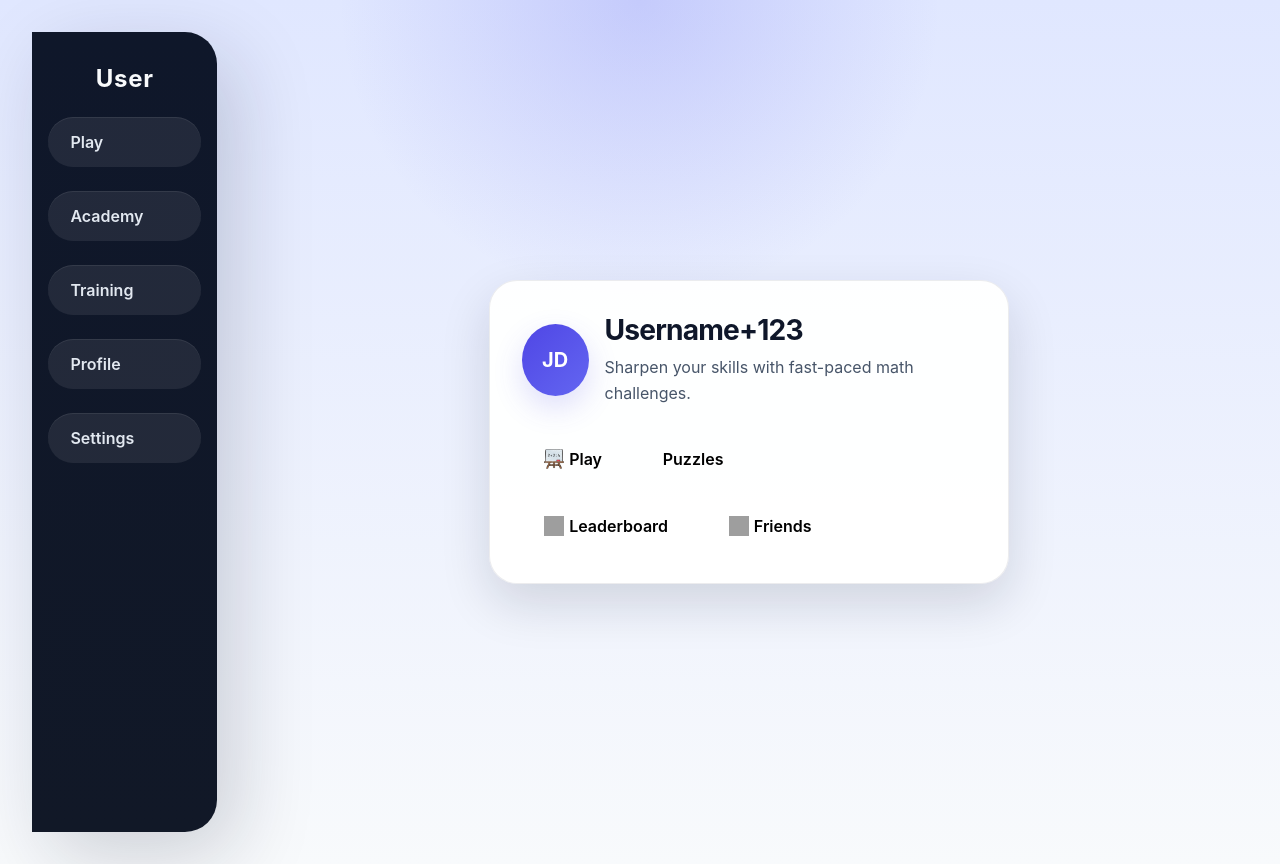
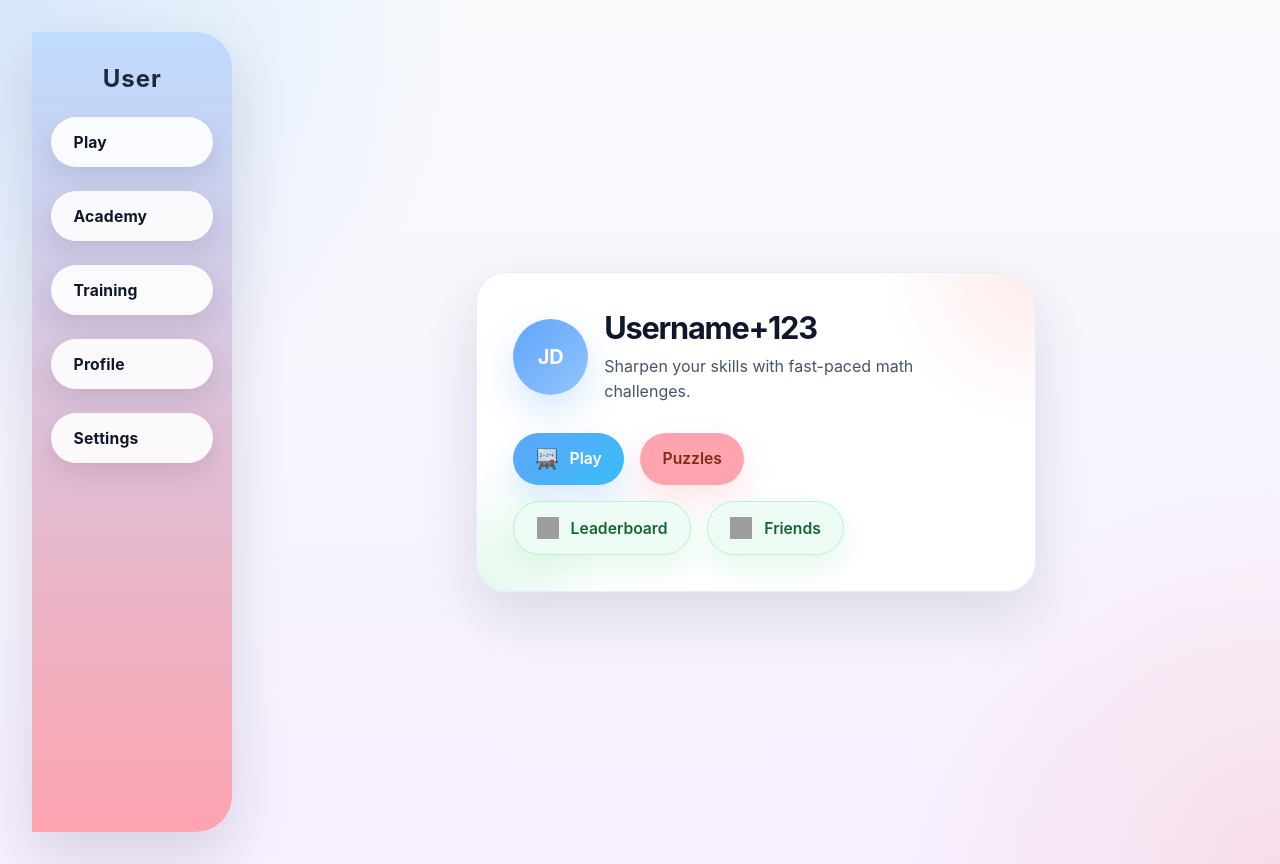
Before and after one commit to Shemuel-bot/PandaMath, a React app in the folder Frontend/: page / in a window 1280 px wide. Built offline with nearby package versions, Linux system fonts and the light colour scheme; grey boxes are pictures that could not be loaded; the HTML template or start-up script is replaced by a standard one.

Commit message:
Refactor styles for App, MainScreenCenter, and Sidebar components; enhance layout, button designs, and background gradients

```diff
--- a/Frontend/src/App.css
+++ b/Frontend/src/App.css
@@ -1,3 +1,24 @@
+:root {
+    color-scheme: light;
+    font-family: Inter, ui-sans-serif, system-ui, -apple-system, BlinkMacSystemFont, 'Segoe UI', sans-serif;
+}
+
+html, body, #root {
+    min-height: 100%;
+}
+
+body {
+    margin: 0;
+    background: radial-gradient(circle at top left, rgba(96, 165, 250, 0.22), transparent 30%),
+                radial-gradient(circle at bottom right, rgba(248, 113, 113, 0.15), transparent 25%),
+                linear-gradient(180deg, #f8fafc 0%, #f7f0ff 100%);
+    color: #0f172a;
+}
+
+button {
+    font: inherit;
+}
+
 .top-container{
     display: flex;
     min-height: 100vh;
@@ -6,6 +27,8 @@
     gap: 2rem;
     width: 100%;
     padding: 2rem;
+    position: relative;
+    z-index: 1;
 }
 
 @media (max-width: 900px) {
--- a/Frontend/src/css/mainScreenCenter.module.css
+++ b/Frontend/src/css/mainScreenCenter.module.css
@@ -7,40 +7,53 @@
 }
 
 .card {
-    width: min(100%, 520px);
-    background: rgba(255, 255, 255, 0.95);
-    border-radius: 28px;
-    padding: 2rem;
-    box-shadow: 0 20px 50px rgba(15, 23, 42, 0.14);
-    border: 1px solid rgba(15, 23, 42, 0.08);
+    width: min(100%, 560px);
+    background: rgba(255, 255, 255, 0.96);
+    border-radius: 30px;
+    padding: 2.25rem;
+    box-shadow: 0 24px 60px rgba(15, 23, 42, 0.12);
+    border: 1px solid rgba(96, 165, 250, 0.18);
     display: flex;
     flex-direction: column;
     gap: 1.75rem;
+    position: relative;
+    overflow: hidden;
+}
+
+.card::before {
+    content: '';
+    position: absolute;
+    inset: 0;
+    background: radial-gradient(circle at top right, rgba(248, 113, 113, 0.14), transparent 24%),
+                radial-gradient(circle at bottom left, rgba(34, 197, 94, 0.12), transparent 20%);
+    pointer-events: none;
 }
 
 .userSection {
     display: flex;
     align-items: center;
     gap: 1rem;
+    position: relative;
+    z-index: 1;
 }
 
 .userImage {
-    width: 72px;
-    height: 72px;
+    width: 76px;
+    height: 76px;
     border-radius: 50%;
-    background: linear-gradient(135deg, #4f46e5 0%, #6366f1 100%);
+    background: linear-gradient(135deg, #60a5fa 0%, #93c5fd 100%);
     color: #fff;
     display: grid;
     place-items: center;
     font-weight: 700;
     font-size: 1.25rem;
-    box-shadow: 0 12px 30px rgba(79, 70, 229, 0.18);
+    box-shadow: 0 16px 35px rgba(96, 165, 250, 0.25);
 }
 
 .userInfo h1 {
     margin: 0;
-    font-size: clamp(1.75rem, 2.2vw, 2.3rem);
-    letter-spacing: -0.03em;
+    font-size: clamp(1.85rem, 2.4vw, 2.4rem);
+    letter-spacing: -0.04em;
     color: #0f172a;
 }
 
@@ -48,9 +61,12 @@
     margin: 0.5rem 0 0;
     color: #475569;
     line-height: 1.6;
+    max-width: 36rem;
 }
 
 .actions {
+    position: relative;
+    z-index: 1;
     display: grid;
     gap: 1rem;
 }
@@ -62,24 +78,46 @@
 }
 
 button {
-    display: flex;
-    gap: 5px;
+    display: inline-flex;
+    align-items: center;
+    gap: 0.75rem;
     border: none;
     border-radius: 999px;
     padding: 0.95rem 1.4rem;
     font-weight: 600;
-    background: transparent;
+    font-size: 0.98rem;
     transition: transform 0.2s ease, box-shadow 0.2s ease, background-color 0.2s ease;
 }
 
 button:hover {
-    transform: translateY(-1px);
+    transform: translateY(-2px);
     cursor: pointer;
 }
 
+button img {
+    width: 22px;
+    height: 22px;
+}
 
+.primaryButton {
+    background: linear-gradient(135deg, #60a5fa 0%, #38bdf8 100%);
+    color: #fff;
+    box-shadow: 0 14px 30px rgba(96, 165, 250, 0.24);
+}
 
-.img{
-    width: 20px;
-    height: 20px;
+.secondaryButton {
+    background: linear-gradient(135deg, #fda4af 0%, #fda4af 100%);
+    color: #7c2d12;
+    box-shadow: 0 14px 30px rgba(251, 113, 133, 0.18);
 }
+
+.outlineButton {
+    background: rgba(236, 253, 245, 0.95);
+    color: #166534;
+    border: 1px solid rgba(34, 197, 94, 0.24);
+    box-shadow: 0 12px 28px rgba(34, 197, 94, 0.12);
+}
+
+.outlineButton:hover {
+    background: rgba(34, 197, 94, 0.08);
+}
--- a/Frontend/src/css/sideBar.module.css
+++ b/Frontend/src/css/sideBar.module.css
@@ -4,35 +4,36 @@
     align-items: center;
     gap: 1.5rem;
     min-height: 100vh;
-    width: 220px;
-    padding: 2rem 1rem;
-    background: linear-gradient(180deg, #0f172a 0%, #111827 100%);
-    box-shadow: 18px 24px 80px rgba(15, 23, 42, 0.18);
-    border-radius: 0 32px 32px 0;
+    width: 240px;
+    padding: 2rem 1.2rem;
+    background: linear-gradient(180deg, #bfdbfe 0%, #fda4af 100%);
+    box-shadow: 0 24px 60px rgba(15, 23, 42, 0.14);
+    border-radius: 0 36px 36px 0;
 }
 
 .container h1 {
-    color: #f8fafc;
+    color: #1e293b;
     margin: 0;
     font-size: 1.5rem;
-    letter-spacing: 0.03em;
+    letter-spacing: 0.04em;
 }
 
 .container button{
     width: 100%;
-    max-width: 190px;
+    max-width: 210px;
     height: 50px;
     border: none;
     border-radius: 999px;
-    background: rgba(255, 255, 255, 0.08);
-    color: #e2e8f0;
-    font-weight: 600;
-    box-shadow: inset 0 1px 0 rgba(255, 255, 255, 0.08);
+    background: rgba(255, 255, 255, 0.9);
+    color: #0f172a;
+    font-weight: 700;
+    letter-spacing: 0.01em;
+    box-shadow: 0 10px 24px rgba(15, 23, 42, 0.1);
     transition: background-color 0.2s ease, transform 0.2s ease;
 }
 
 .container button:hover{
-    background: rgba(255, 255, 255, 0.16);
+    background: rgba(34, 197, 94, 0.15);
     transform: translateY(-1px);
     cursor: pointer;
 }
```
